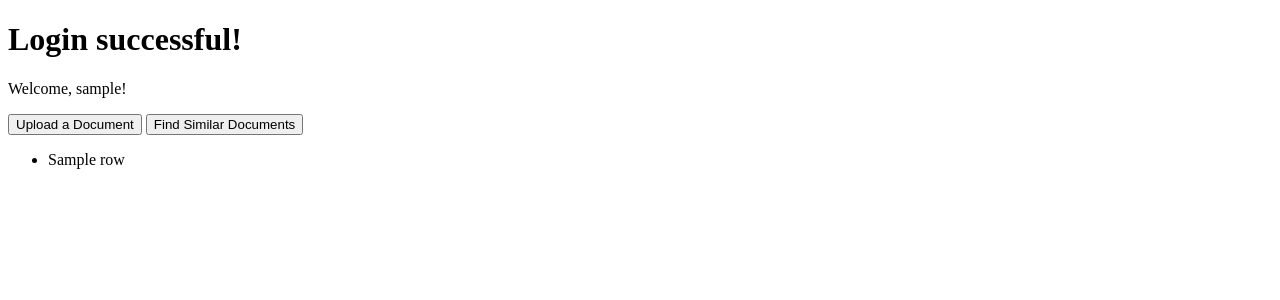
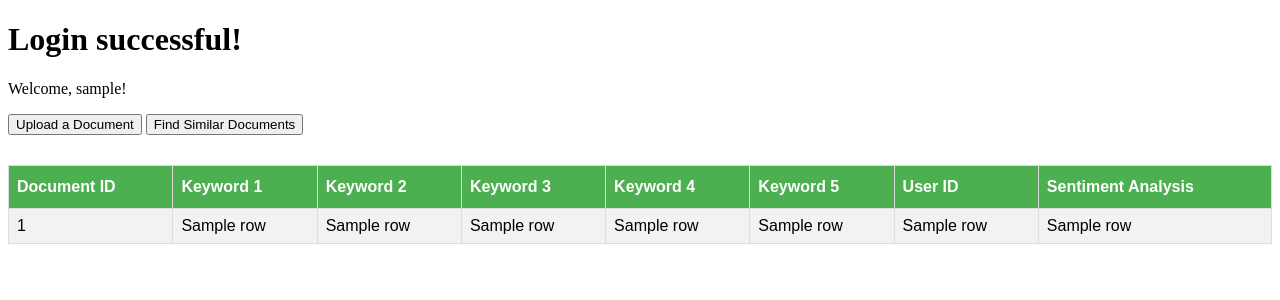
Before and after one commit to ECE530-2023/news-analyzer-aryamanbgupta, a Flask app: template templates/successful_login.html in a window 1280 px wide. Shown: the top 300 px of the page. Run offline with Flask 3, Linux system fonts and the light colour scheme; the template is opened without the code that fills it: most values are stand-ins (such as "Sample title", 1, 10 or a date in 2020).

Commit message:
Display NLP results in a better way

```diff
--- /dev/null
+++ b/static/css/loggedin_style.css
@@ -0,0 +1,23 @@
+table {
+    font-family: Arial, sans-serif;
+    border-collapse: collapse;
+    width: 100%;
+    margin-top: 30px;
+  }
+
+  td, th {
+    border: 1px solid #ddd;
+    padding: 8px;
+  }
+
+  tr:nth-child(even) {
+    background-color: #f2f2f2;
+  }
+
+  th {
+    padding-top: 12px;
+    padding-bottom: 12px;
+    text-align: left;
+    background-color: #4CAF50;
+    color: white;
+  }
--- a/templates/successful_login.html
+++ b/templates/successful_login.html
@@ -2,16 +2,36 @@
 <html>
 <head>
     <title>Success</title>
+    <link rel="stylesheet" href="{{ url_for('static', filename='loggedin_style.css') }}">
 </head>
 <body>
     <h1>Login successful!</h1>
     <p>Welcome, {{ username }}!</p>
     <button onclick="window.location.href='/upload?user_id={{ user_id }}&message=success'">Upload a Document</button>
     <button onclick="window.location.href='/similar?user_id={{ user_id }}&message=success'">Find Similar Documents</button>
-    <ul>
+    <table>
+        <tr>
+            <th>Document ID</th>
+            <th>Keyword 1</th>
+            <th>Keyword 2</th>
+            <th>Keyword 3</th>
+            <th>Keyword 4</th>
+            <th>Keyword 5</th>
+            <th>User ID</th>
+            <th>Sentiment Analysis</th>
+        </tr>
         {% for row in data %}
-            <li>{{ row }}</li>
+            <tr>
+                <td>{{ row[0] }}</td>
+                <td>{{ row[1] }}</td>
+                <td>{{ row[2] }}</td>
+                <td>{{ row[3] }}</td>
+                <td>{{ row[4] }}</td>
+                <td>{{ row[5] }}</td>
+                <td>{{ row[6] }}</td>
+                <td>{{ row[7] }}</td>
+            </tr>
         {% endfor %}
-    </ul>
+    </table>
 </body>
 </html>
```
Also changed, not shown: static/css/style.css (+9 -4 lines), pdf_reader.db.
